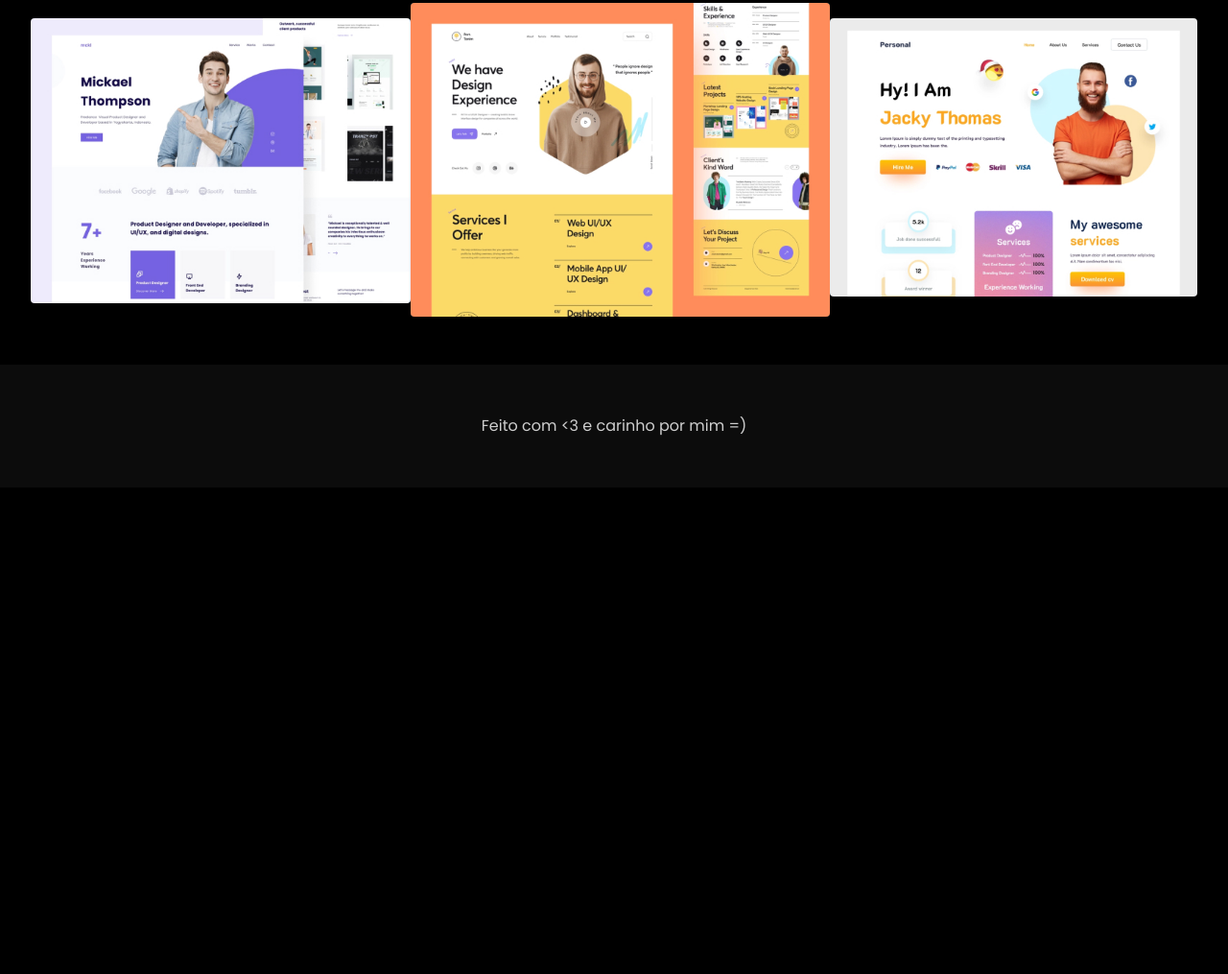
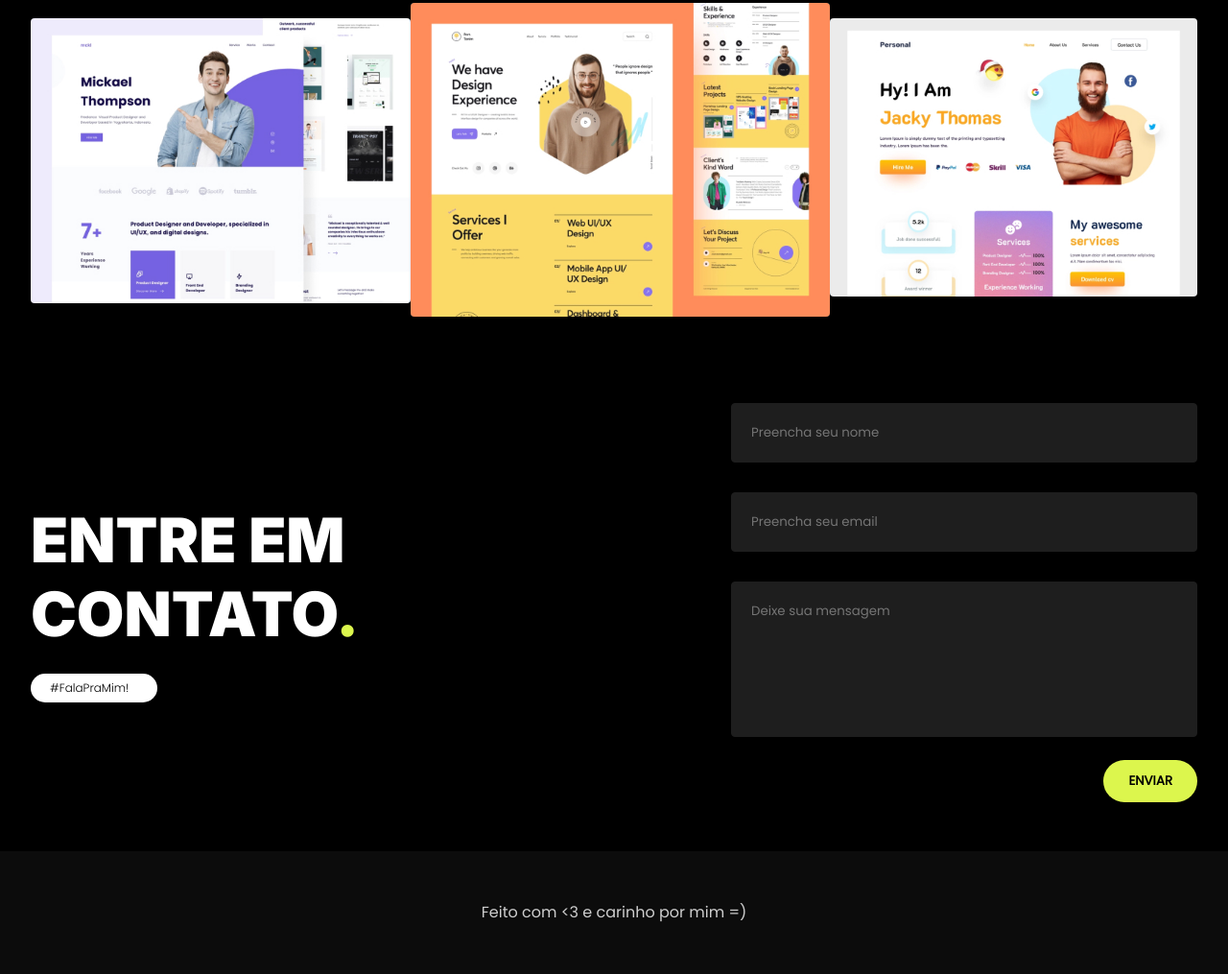
Before and after one commit to nvdanilo/beacademy-devstart-frontend-myportfolio, a plain HTML site: page index.html in a window 1280 px wide. Shown: the part 2025-3040 px from the top of the page at 96% size. Before the commit the page ends 2533 px from the top, so only its background shows below. Drawn offline with Linux system fonts and the light colour scheme.

Commit message:
Section Form - Contacts

```diff
--- a/assets/css/pattern.css
+++ b/assets/css/pattern.css
@@ -78,4 +78,26 @@ h2 span {
     background-color: var(--white-color);
     font-size: 1.2rem;
     font-weight: 300;
+    display: inline-block;
 }
+
+input[type="text"],
+input[type="email"],
+textarea {
+  background-color: var(--semi-black);
+  border: 0.1rem solid var(--semi-black);
+  border-radius: 0.4rem;
+  width: 100%;
+  padding: 2rem;
+  resize: none;
+  color: var(--white-color);
+  outline: none;
+  transition: all 0.4s;
+
+}
+
+input[type="text"]:hover,
+input[type="email"]:hover,
+textarea:hover {
+  border: 0.1rem solid var(--primary-color);
+}
--- a/assets/css/style.css
+++ b/assets/css/style.css
@@ -268,6 +268,54 @@ header .container nav .menu-social {
     margin-top: -1.6rem;
 }
 
+
+/* SECTION CONTACT */
+
+.s-contact {
+    padding-top: 4rem;
+    padding-bottom: 5.1rem;
+}
+
+.s-contact .container {
+    display: flex;
+    justify-content: space-between;
+    align-items: center;
+}
+
+.s-contact .container .title-contact {
+    display: flex;
+    flex-direction: column;
+    gap: 2.4rem;
+    width: 100%;
+    max-width: 34.3rem;
+}
+
+.s-contact .container .title-contact .tag {
+    width: 100%;
+    max-width: 13.2rem;
+}
+
+.s-contact .container .title-contact h2 {
+    font-weight: 900;
+}
+
+.s-contact .container .form-contact {
+    width: 100%;
+    max-width: 48.6rem;
+}
+
+.s-contact .container .form-contact .input-group input[type="text"],
+.s-contact .container .form-contact .input-group input[type="email"] {
+    margin-bottom: 3.1rem;
+}
+
+.input-button {
+    width: 100%;
+    display: flex;
+    justify-content: flex-end;
+    margin-top: 1.7rem;
+}
+
 /* FOOTER */
 
 
--- a/index.html
+++ b/index.html
@@ -44,7 +44,7 @@
         </div>
     </header>
     <main>
-        <section class="s-hero">
+        <section id="#hero" class="s-hero">
             <div class="container">
                 <div class="title-box">
                     <h1>Olá! Eu sou<br>
@@ -68,7 +68,7 @@
             </div>
         </section>
 
-        <section class="s-success">
+        <section id="#success" class="s-success">
             <div class="container">
                 <div class="title-success">
                     <span class="tag">#vemcompai</span>
@@ -115,7 +115,7 @@
             </div>
         </section>
 
-        <section class="s-about">
+        <section id="#about" class="s-about">
             <div class="container">
                 <div class="about-me">
                     <h2>QUEM SOU<span>.</span></h2>
@@ -140,7 +140,7 @@
             </div>
         </section>
 
-        <section class="s-cases">
+        <section id="#cases" class="s-cases">
             <div class="container">
                 <div class="title-cases">
                     <h2>CASES<span>.</span></h2>
@@ -158,6 +158,30 @@
                 </div>
             </div>
         </section>
+
+        <section id="#contact" class="s-contact">
+            <div class="container">
+                <div class="title-contact">
+                    <h2>ENTRE EM CONTATO<span>.</span></h2>
+                <span class="tag">#FalaPraMim!</span>
+                </div>
+                <form class="form-contact" action="#" method="post">
+                    <div class="input-group">
+                        <input type="text" name="name" placeholder="Preencha seu nome" required>
+                    </div>
+                    <div class="input-group">
+                        <input type="email" name="email" placeholder="Preencha seu email" required>
+                    </div>
+                    <div class="input-group">
+                        <textarea rows="6" name="message" placeholder="Deixe sua mensagem"></textarea>
+                    </div>
+                    <div class="input-button">
+                        <button class="btn-primary" type="submit">ENVIAR</button>
+                    </div>
+
+                </form>
+            </div>
+        </section>
     </main>
     <footer>
 
```
